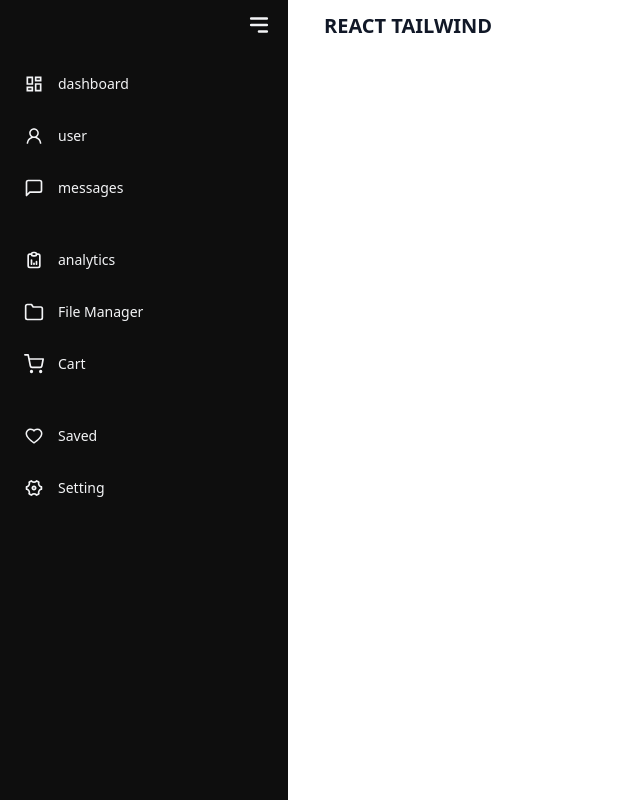
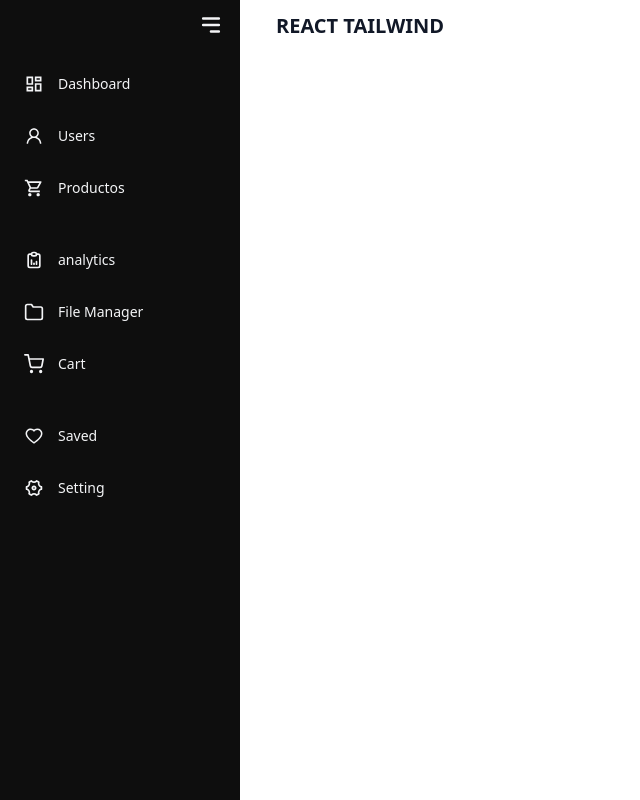
Before and after one commit to SaulQE/react-ecommerce-frontend, a React (Vite) app: page / in a window 1280 px wide. Shown: the whole page, without its empty margins (0-640 px from the left). Built offline with nearby package versions, Linux system fonts and the light colour scheme.

Commit message:
add routes

```diff
--- a/src/App.jsx
+++ b/src/App.jsx
@@ -8,7 +8,7 @@ function App() {
 			<Sidebar />
 
 			<Routes>
-				{/* <Route path='/products' element={<ProductList />} /> */}
+				<Route path='/products' element={<ProductList />} />
 				{/* Otras rutas */}
 			</Routes>
 		</Router>
--- a/src/components/dashboard/Sidebar.jsx
+++ b/src/components/dashboard/Sidebar.jsx
@@ -1,17 +1,17 @@
 import React, { useState } from 'react';
 import { HiMenuAlt3 } from 'react-icons/hi';
-import { MdOutlineDashboard } from 'react-icons/md';
+import { MdOutlineDashboard, MdOutlineShoppingCart } from 'react-icons/md';
 import { RiSettings4Line } from 'react-icons/ri';
 import { TbReportAnalytics } from 'react-icons/tb';
 import { AiOutlineUser, AiOutlineHeart } from 'react-icons/ai';
-import { FiMessageSquare, FiFolder, FiShoppingCart } from 'react-icons/fi';
+import { FiFolder, FiShoppingCart } from 'react-icons/fi';
 import { Link } from 'react-router-dom';
 
 export const Sidebar = () => {
 	const menus = [
-		{ name: 'dashboard', link: '/', icon: MdOutlineDashboard },
-		{ name: 'user', link: '/', icon: AiOutlineUser },
-		{ name: 'messages', link: '/', icon: FiMessageSquare },
+		{ name: 'Dashboard', link: '/', icon: MdOutlineDashboard },
+		{ name: 'Users', link: '/', icon: AiOutlineUser },
+		{ name: 'Productos', link: '/products', icon: MdOutlineShoppingCart },
 		{ name: 'analytics', link: '/', icon: TbReportAnalytics, margin: true },
 		{ name: 'File Manager', link: '/', icon: FiFolder },
 		{ name: 'Cart', link: '/', icon: FiShoppingCart },
@@ -26,7 +26,7 @@ export const Sidebar = () => {
 			<section className='flex gap-6'>
 				<div
 					className={`bg-[#0e0e0e] min-h-screen ${
-						open ? 'w-72' : 'w-16'
+						open ? 'w-60' : 'w-16'
 					} duration-500 text-gray-100 px-4`}
 				>
 					<div className='py-3 flex justify-end'>
```
